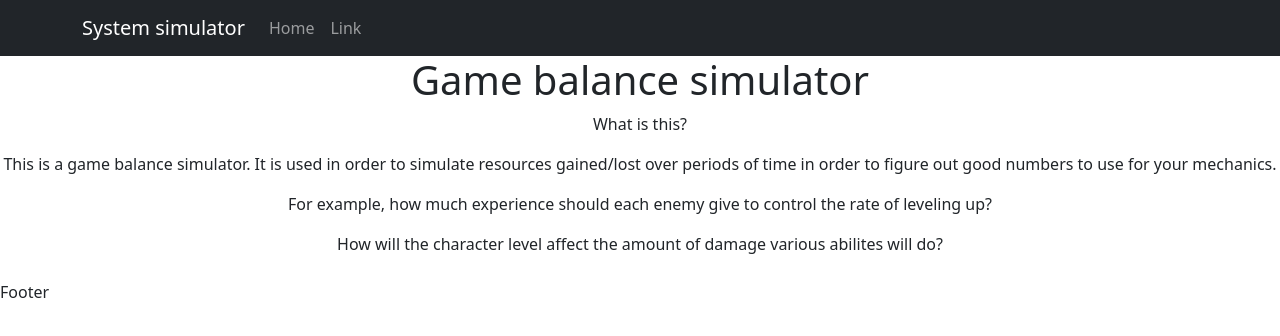
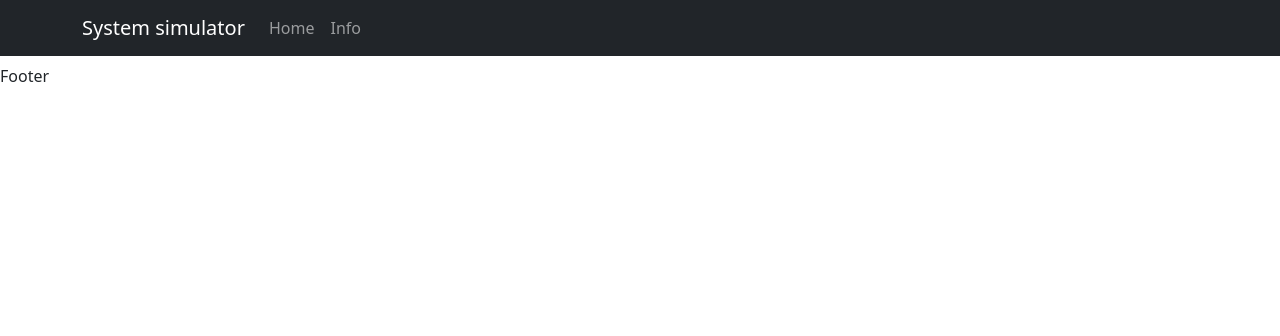
Before and after one commit to jvbridge/system-simulator, a React (Create React App) app: page / in a window 1280 px wide. Shown: the top 336 px of the page. Built offline with nearby package versions, Linux system fonts and the light colour scheme.

Commit message:
made the info page into a modal

```diff
--- a/src/App.js
+++ b/src/App.js
@@ -1,16 +1,35 @@
-import React from 'react';
+import React, { useState } from 'react';
 import './App.css';
 
+import { Button, Modal } from 'react-bootstrap';
+
+// custom components
 import Header from './components/header';
 import Footer from './components/footer';
 
+// pages
 import InfoPage from './pages/info';
 
 function App() {
+  const [infoVisible, setInfoVisible] = useState(false);
+
+  const showInfo = () => setInfoVisible(true);
+  const hideInfo = () => setInfoVisible(false);
+
   return (
     <div className="App">
-      <Header></Header>
-      <InfoPage></InfoPage>
+      <Modal show={infoVisible} onHide={hideInfo}>
+        <Modal.Header closeButton>
+          <Modal.Title>Game Balance Simulator</Modal.Title>
+        </Modal.Header>
+        <Modal.Body>
+          <InfoPage />
+        </Modal.Body>
+        <Modal.Footer>
+          <Button onClick={hideInfo}>Got it!</Button>
+        </Modal.Footer>
+      </Modal>
+      <Header showInfo={showInfo}></Header>
       <Footer></Footer>
     </div>
   );
--- a/src/components/header/index.jsx
+++ b/src/components/header/index.jsx
@@ -1,15 +1,15 @@
-import { Navbar, Container, Nav, NavDropdown } from "react-bootstrap";
+import { Navbar, Container, Nav /*, NavDropdown*/ } from "react-bootstrap";
 
-function Header(){
+function Header({showInfo}){
   return <Navbar bg="dark" variant="dark">
     <Container>
       <Navbar.Brand>System simulator</Navbar.Brand>
       <Navbar.Toggle aria-controls="basic-navbar-nav"/>
       <Navbar.Collapse id="basic-navbar-nav" >
 
-      <Nav className="me-auto">
-      <Nav.Link href="#home">Home</Nav.Link>
-            <Nav.Link href="#link">Link</Nav.Link>
+        <Nav className="me-auto">
+          <Nav.Link href="#home">Home</Nav.Link>
+          <Nav.Link onClick={showInfo}>Info</Nav.Link>
 
             {/* <NavDropdown title="Dropdown" id="basic-nav-dropdown">
               <NavDropdown.Item href="#action/3.1">Action</NavDropdown.Item>
@@ -22,7 +22,7 @@ function Header(){
                 Separated link
               </NavDropdown.Item>
             </NavDropdown> */}
-      </Nav>
+        </Nav>
       </Navbar.Collapse>
     </Container>
   </Navbar>
--- a/src/pages/info/info.md
+++ b/src/pages/info/info.md
@@ -1,6 +1,4 @@
-# Game balance simulator
-
-What is this?
+### What is this?
 
 This is a game balance simulator. It is used in order to simulate resources
 gained/lost over periods of time in order to figure out good numbers to use for
```
